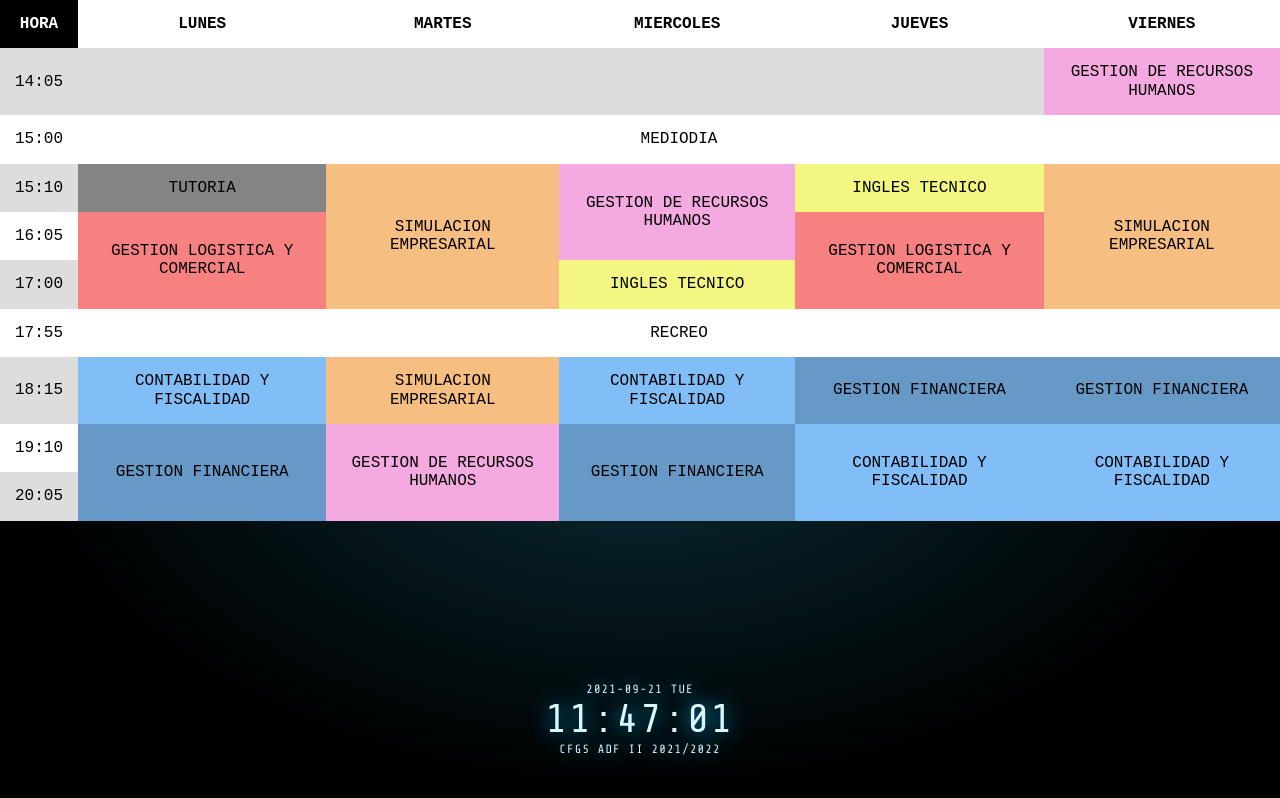
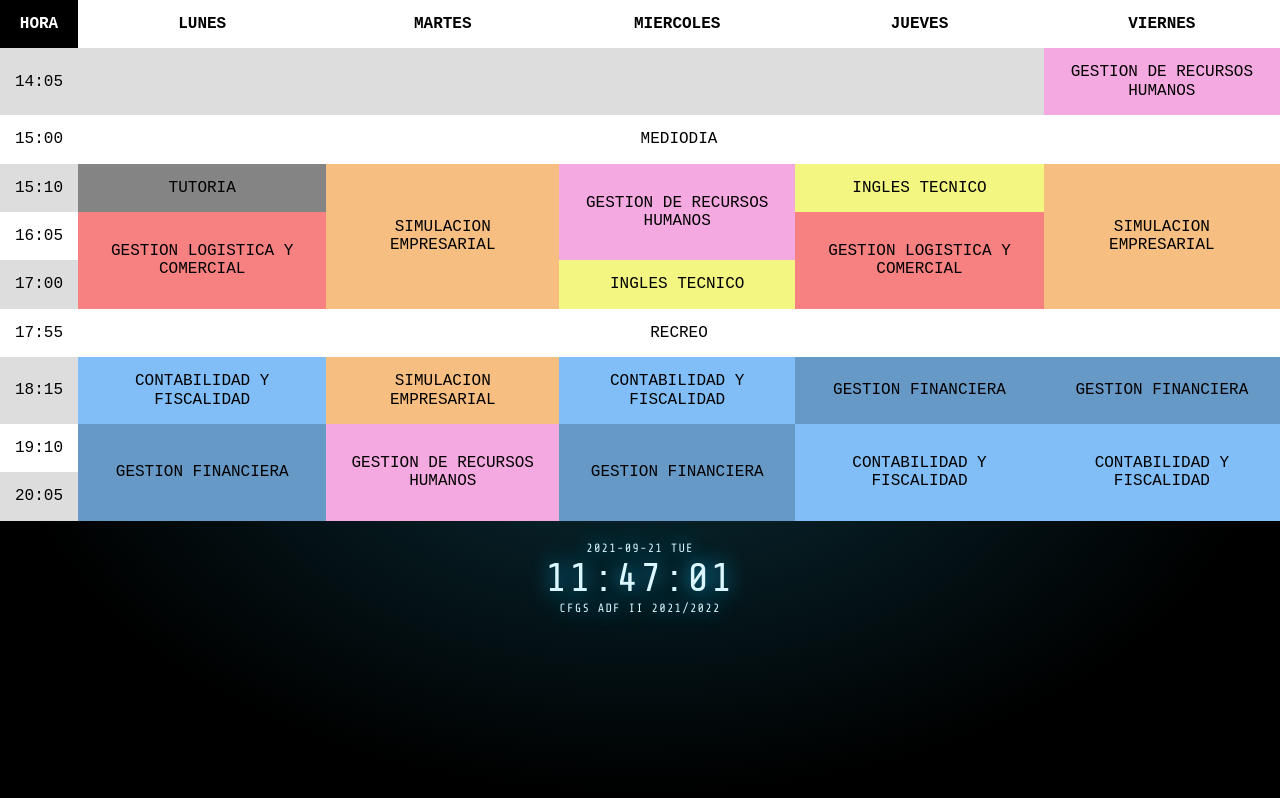
Before and after one commit to mikail97/hcfgsadf2, a plain HTML site: page index.html in a window 1280 px wide. Drawn offline with nearby package versions, Linux system fonts and the light colour scheme.

Commit message:
Update style.css

```diff
--- a/style.css
+++ b/style.css
@@ -17,9 +17,9 @@ p {
   font-family: "Share Tech Mono", monospace;
   color: #ffffff;
   text-align: center;
-  position: absolute;
+  position: relative;
   left: 50%;
-  top: 90%;
+  top: 5%;
   transform: translate(-50%, -50%);
   color: #daf6ff;
   text-shadow: 0 0 20px #0aafe6, 0 0 20px rgba(10, 175, 230, 0);
```
